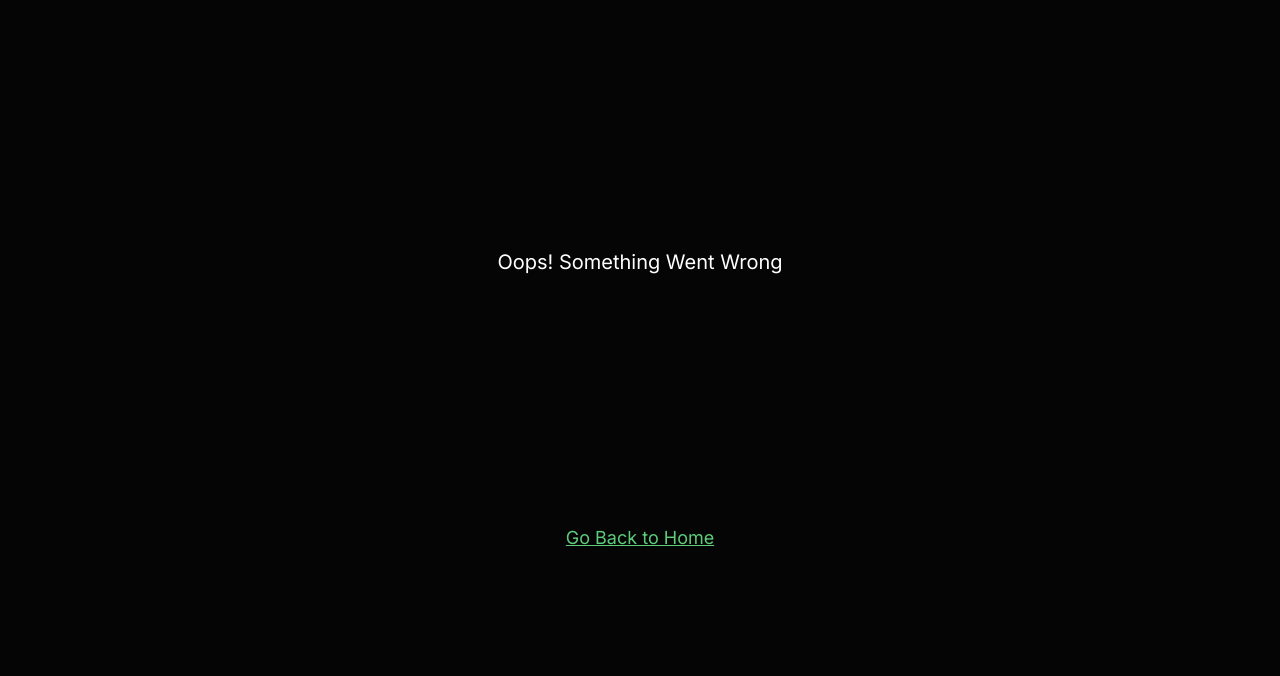
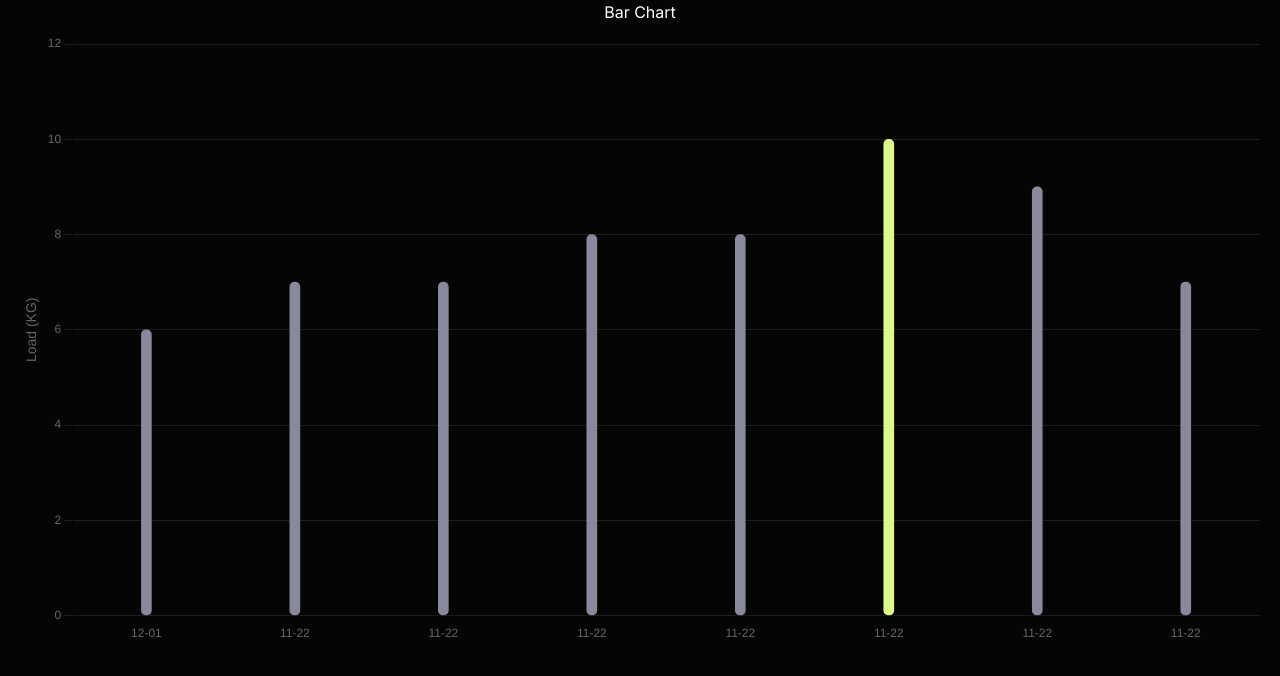
Before and after one commit to on-the-move-life/otm-client, a React (Create React App) app: page /workout in a window 1280 px wide. Shown: the top 676 px of the page. Built offline with nearby package versions, Linux system fonts and the light colour scheme; sample sign-in values are in the browser's storage.

Commit message:
basic chart ready

```diff
--- a/package.json
+++ b/package.json
@@ -9,10 +9,12 @@
     "@testing-library/react": "^13.4.0",
     "@testing-library/user-event": "^13.5.0",
     "axios": "^1.5.0",
+    "chart.js": "^4.4.1",
     "framer-motion": "^10.16.4",
     "json-server": "^0.17.4",
     "lodash": "^4.17.21",
     "react": "^18.2.0",
+    "react-chartjs-2": "^5.2.0",
     "react-dom": "^18.2.0",
     "react-icons": "^4.4.0",
     "react-modal": "^3.16.1",
--- a/src/contexts/AuthContext.js
+++ b/src/contexts/AuthContext.js
@@ -89,8 +89,9 @@ function AuthProvider({ children }) {
 
   async function login(body) {
     // api call
+    console.log('url ', `${process.env.REACT_APP_BACKEND_BASE_URL_LOCAL}/auth/login`)
     axios
-      .post(`${process.env.REACT_APP_BASE_URL}/auth/login`, body)
+      .post(`${process.env.REACT_APP_BACKEND_BASE_URL_LOCAL}/auth/login`, body)
       .then((res) => {
         console.log(res.data, 'RES DATA');
         const user = res.data?.user;
@@ -110,7 +111,7 @@ function AuthProvider({ children }) {
   async function signup(body) {
     // api call
     axios
-      .post(`${process.env.REACT_APP_BASE_URL}/auth/signup`, body)
+      .post(`${process.env.REACT_APP_BACKEND_BASE_URL_LOCAL}/auth/signup`, body)
       .then((res) => {
         console.log(res.data, 'RES DATA');
         const user = res.data?.user;
@@ -130,7 +131,7 @@ function AuthProvider({ children }) {
   async function resetPasswordLogin(body) {
     // api call
     axios
-      .post(`${process.env.REACT_APP_BASE_URL}/auth/reset-password`, body)
+      .post(`${process.env.REACT_APP_BACKEND_BASE_URL_LOCAL}/auth/reset-password`, body)
       .then((res) => {
         const userFromResponse = res.data?.user;
 
--- /dev/null
+++ b/src/features/Workout/BarChart.js
@@ -0,0 +1,67 @@
+import { Bar } from 'react-chartjs-2';
+export const BarChart = ({ chartData }) => {
+  const options = {
+    scales: {
+      y: {
+        beginAtZero: true,
+        title: {
+          display: true,
+          text: 'Load (KG)',
+          font: {
+            size: 14,
+          },
+        },
+        grid: {
+          display: true, // Show gridlines
+          color: 'rgba(255, 255, 255, 0.1)', // Set the color to white with some opacity
+        },
+        // ticks: {
+        //   min: 0,
+        //   max: 12,
+        //   stepSize: 2,
+        //   callback: function (value) {
+        //     return value;
+        //   },
+        // },
+        suggstedMin: 0,
+        suggestedMax: 12, // Set the maximum value for the y-axis
+        stepSize: 2,
+        // callback: function (value) {
+        //   // Customize the tick labels if needed
+        //   return value + '%';
+        // }
+      },
+    },
+    plugins: {
+      legend: {
+        display: false,
+      },
+    },
+    layout: {
+      padding: {
+        left: 20,
+        right: 20,
+        top: 20,
+        bottom: 20,
+      },
+    },
+    elements: {
+      bar: {
+        borderRadius: {
+          topLeft: 5,
+          topRight: 5,
+          bottomLeft: 5,
+          bottomRight: 5,
+        },
+        // borderSkipped: 'bottom', // Apply borderRadius to bottom corners
+      },
+    },
+  };
+
+  return (
+    <div className="chart-container">
+      <h2 style={{ textAlign: 'center' }}>Bar Chart</h2>
+      <Bar data={chartData} options={options} />
+    </div>
+  );
+};
--- /dev/null
+++ b/src/features/Workout/ChartComponent.js
@@ -0,0 +1,45 @@
+import Chart from 'chart.js/auto';
+import { CategoryScale } from 'chart.js';
+import { useState } from 'react';
+import { BarChart } from './BarChart';
+import { Data } from './Data';
+
+Chart.register(CategoryScale);
+
+export default function ChartComponent() {
+  const [chartData, setChartData] = useState({
+    labels: Data.map((data) => {
+      const dateObject = new Date(data.date);
+      const month = (dateObject.getMonth() + 1).toString().padStart(2, '0'); // Adding 1 because getMonth returns zero-based index
+      const day = dateObject.getDate().toString().padStart(2, '0');
+      const formattedDate = `${month}-${day}`;
+      return formattedDate;
+    }),
+    datasets: [
+      {
+        label: '',
+        data: Data.map((data) => data.load),
+        backgroundColor: Data.map((data) =>
+        // const isLastOccurrenceOf10 = array.lastIndexOf(10) === index && data.load === 10;
+          data.load === 10 ? '#DDF988' : '#89899D',
+        ),
+        borderColor: 'black',
+        // borderWidth: 8,
+        // borderRadius: {
+        //   topLeft: 10,
+        //   topRight: 10,
+        //   bottomLeft: 10,
+        //   bottomRight: 10,
+        // },
+        borderSkipped: false, // 'bottom',
+        barThickness: 10, //'flex'
+      },
+    ],
+  });
+
+  return (
+    <div>
+      <BarChart chartData={chartData} />
+    </div>
+  );
+}
--- /dev/null
+++ b/src/features/Workout/Data.js
@@ -0,0 +1,43 @@
+export const Data = [
+  {
+    _id: '656a3a75975f33e047786d58',
+    date: '2023-12-01T19:56:37.657Z',
+    load: 6,
+
+  },
+  {
+    _id: '655e6edd1ad3bc43a7a184b7',
+    date: '2023-11-22T21:13:01.406Z',
+    load: 7,
+  },
+  {
+    _id: '655e6de31ad3bc43a7a184ae',
+    date: '2023-11-22T21:08:51.578Z',
+    load: 7,
+  },
+  {
+    _id: '655e6dc31ad3bc43a7a184a5',
+    date: '2023-11-22T21:08:19.837Z',
+    load: 8,
+  },
+  {
+    _id: '655e6d398c54a6636a6732e1',
+    date: '2023-11-22T21:06:01.879Z',
+    load: 8,
+  },
+  {
+    _id: '655e67ec4c6a04ebe19ea592',
+    date: '2023-11-22T20:43:24.775Z',
+    load: 10,
+  },
+  {
+    _id: '655e6773b58300032ec0bf89',
+    date: '2023-11-22T20:41:23.364Z',
+    load: 9,
+  },
+  {
+    _id: '655e673db58300032ec0bf80',
+    date: '2023-11-22T20:40:29.645Z',
+    load: 7,
+  },
+];
--- a/src/features/Workout/Workout.js
+++ b/src/features/Workout/Workout.js
@@ -3,6 +3,7 @@ import { useDispatch, useSelector } from 'react-redux';
 import { Error, Loader } from '../../components';
 import { getWorkout, setStatus } from './WorkoutSlice';
 import MainPage from './MainPage';
+import ChartComponent from './ChartComponent'
 
 const Workout = () => {
   const { status } = useSelector((store) => store.workoutReducer);
@@ -30,9 +31,10 @@ const Workout = () => {
 
   return (
     <>
-      {status === 'loading' && <Loader />}
+    <ChartComponent/>
+      {/* {status === 'loading' && <Loader />}
       {status === 'error' && <Error>Oops! Something Went Wrong</Error>}
-      {status === 'success' && <MainPage />}
+      {status === 'success' && <MainPage />} */}
     </>
   );
 };
--- a/src/features/Workout/apiClient.js
+++ b/src/features/Workout/apiClient.js
@@ -1,7 +1,7 @@
 import axios from 'axios';
 
 export const axiosClient = axios.create({
-  baseURL: `${process.env.REACT_APP_BASE_URL}/api/v1/workout/hyper`,
+  baseURL: `${process.env.REACT_APP_BACKEND_BASE_URL_LOCAL}/api/v1/workout/hyper`,
   headers: {
     Accept: 'application/json',
     'Content-Type': 'application/json',
--- a/src/pages/Home.js
+++ b/src/pages/Home.js
@@ -34,7 +34,7 @@ const Home = () => {
     function getUserData() {
       setLoader(true);
       axios
-        .get(`${process.env.REACT_APP_INSIGHT_SERVICE_BASE_URL}/client`, {
+        .get(`${process.env.REACT_APP_INSIGHT_SERVICE_BASE_URL_LOCAL}/client`, {
           params: {
             email: user.email,
             day: today,
```
Also changed, not shown: 1 other file (tests, documents, lock files or other folders).
